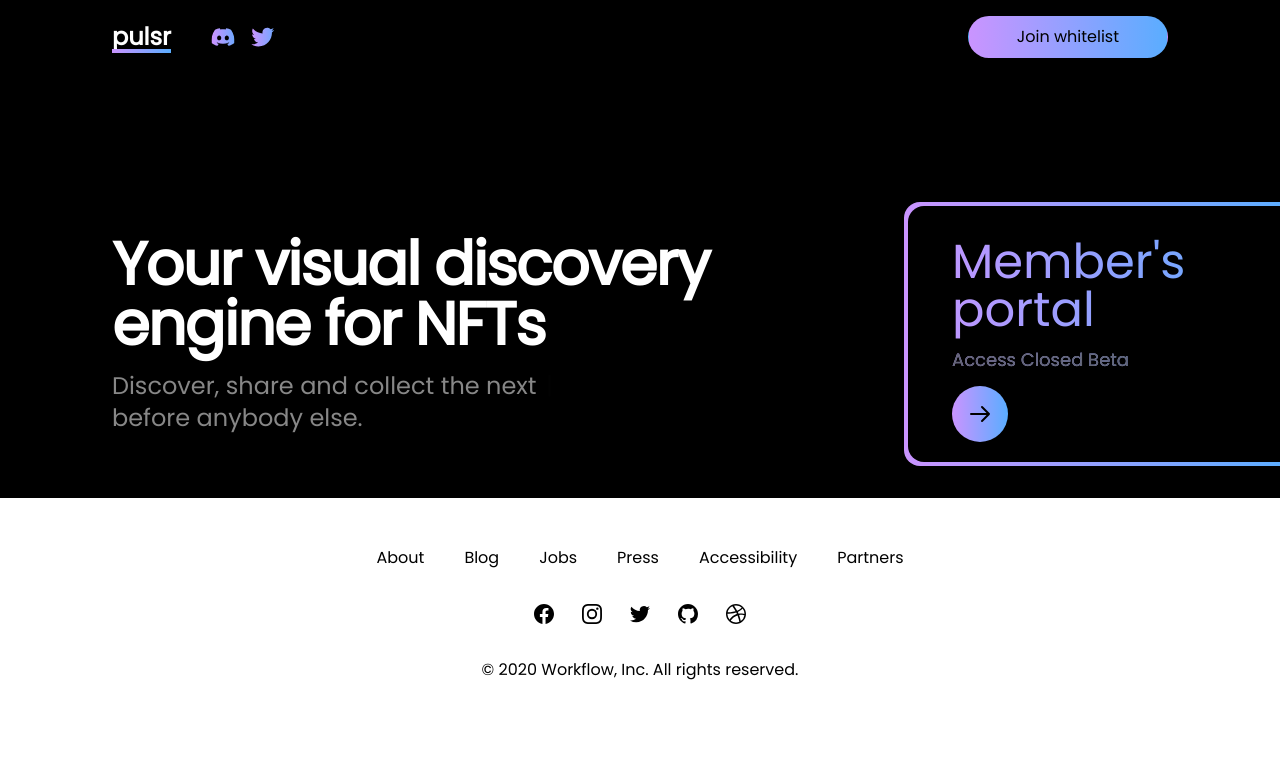
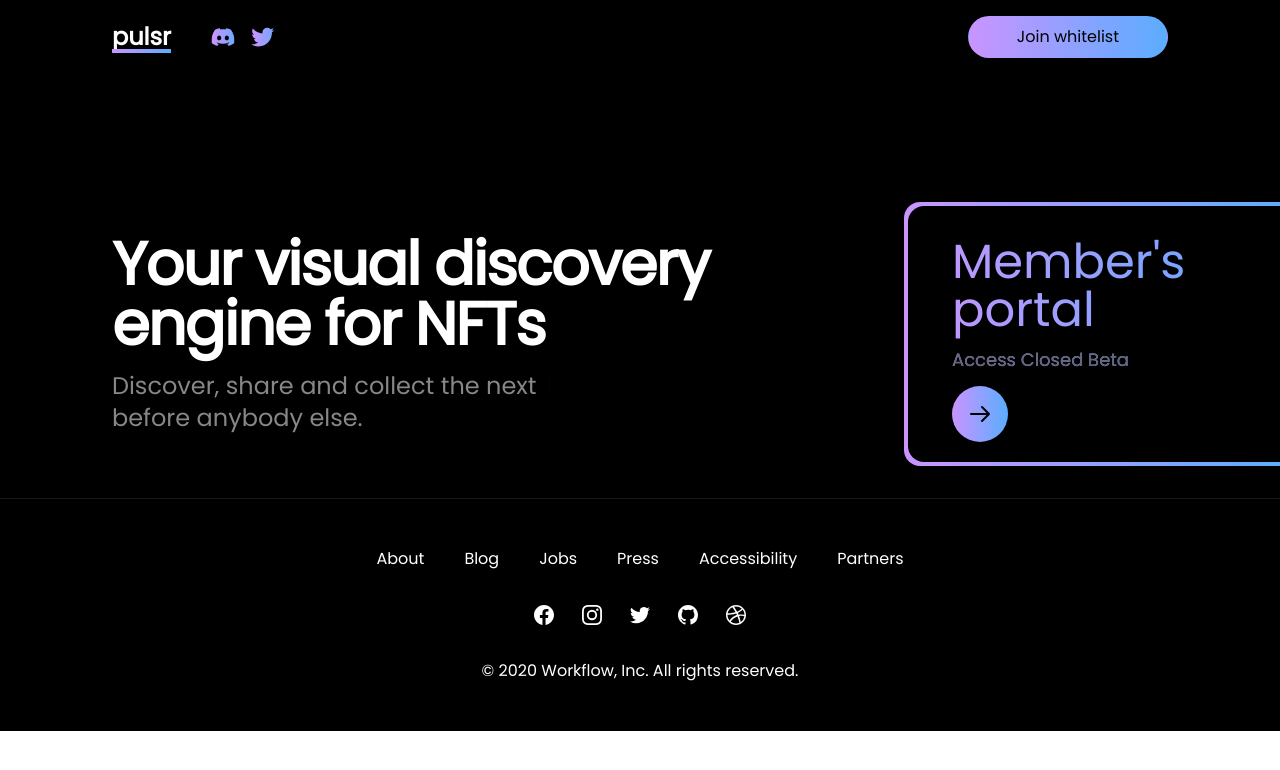
Before and after one commit to kseikyo/pulsr-ai-landing, a Next.js app: page / in a window 1280 px wide. Shown: the top 770 px of the page. Built offline with nearby package versions, Linux system fonts and the light colour scheme.

Commit message:
fix: colors on footer

```diff
--- a/src/components/Footer/Footer.js
+++ b/src/components/Footer/Footer.js
@@ -74,7 +74,7 @@ const navigation = {
 
 export const Footer = () => {
   return (
-    <footer className="bg-white">
+    <footer className="bg-black text-white border-t border-white/10">
       <div className="mx-auto max-w-7xl overflow-hidden py-12 px-4 sm:px-6 lg:px-8">
         <nav className="-mx-5 -my-2 flex flex-wrap justify-center" aria-label="Footer">
           {navigation.main.map((item) => (
```
